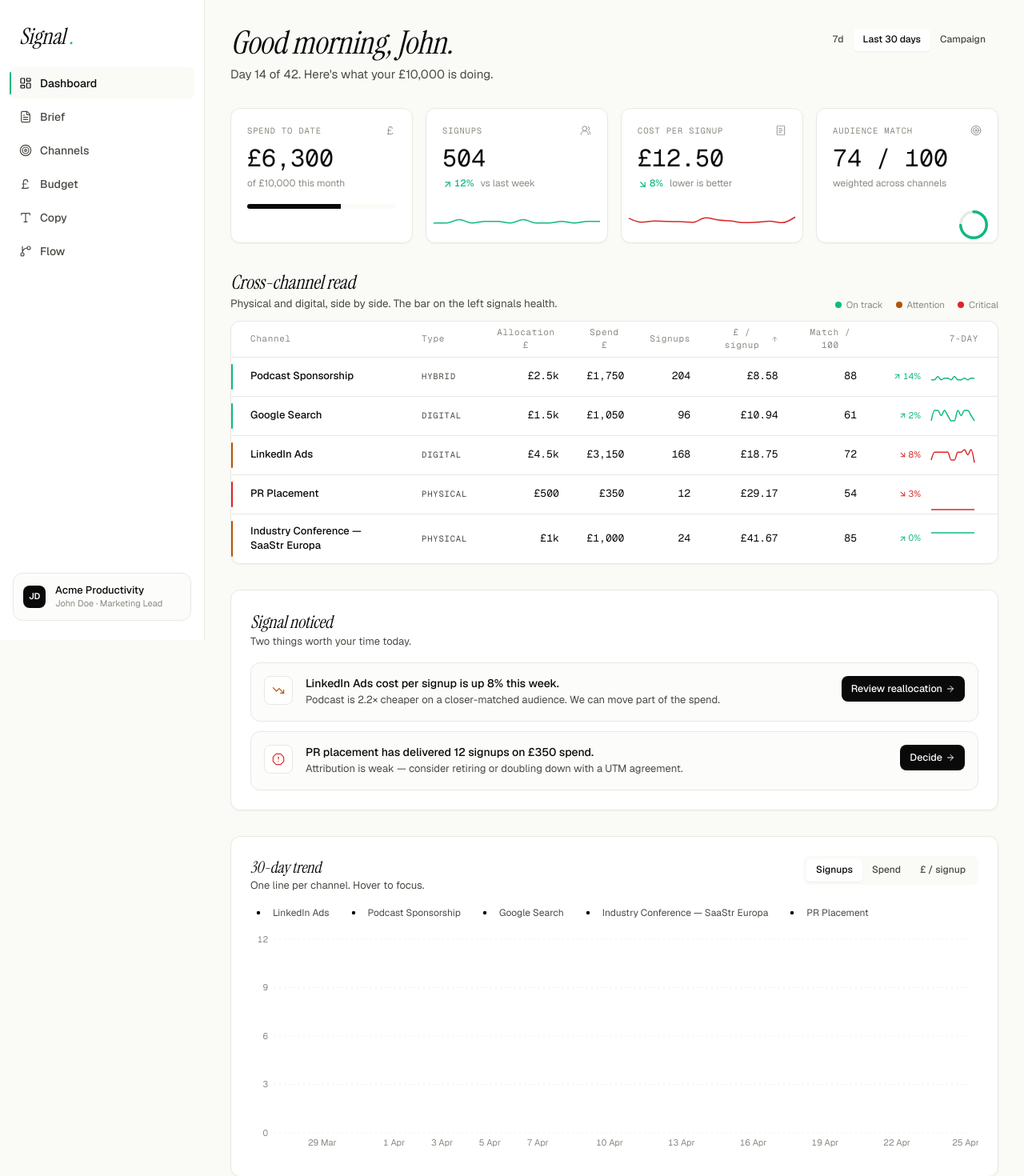
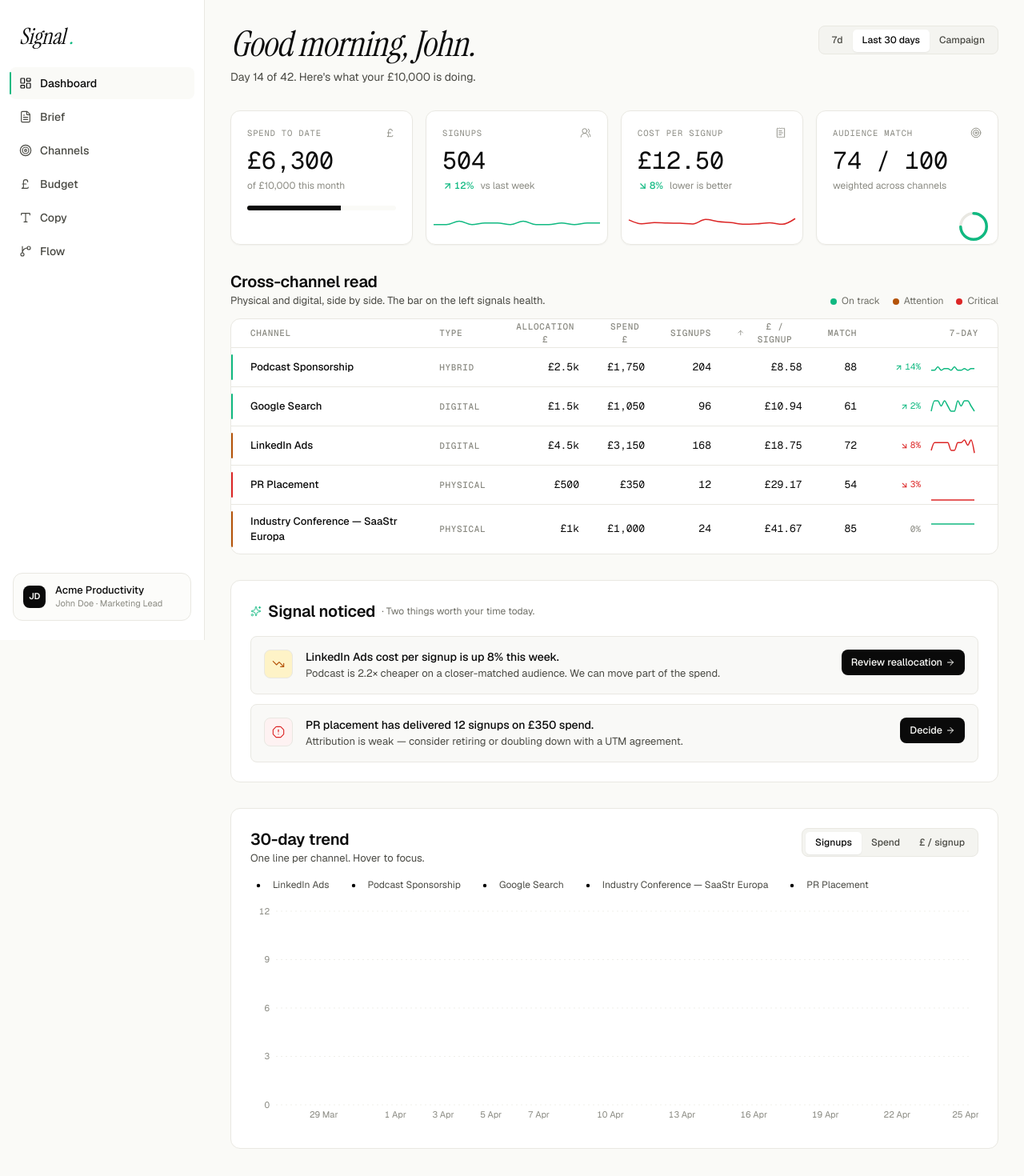
Before and after one commit to Kazemkhani/HCI-Final-Project, a Next.js app: page /dashboard in a window 1280 px wide. Shown: the top 1470 px of the page at 80% size. Built offline with nearby package versions, Linux system fonts and the light colour scheme.

Commit message:
feat(signal): R4 — dashboard, table, trend chart, alerts on new system

```diff
--- a/app/(signal)/dashboard/page.tsx
+++ b/app/(signal)/dashboard/page.tsx
@@ -1,6 +1,5 @@
 "use client";
 
-import Link from "next/link";
 import { Suspense, useState } from "react";
 import { useSearchParams } from "next/navigation";
 import { motion } from "framer-motion";
@@ -9,7 +8,6 @@ import {
   Users2,
   ReceiptText,
   Target,
-  ArrowRight,
   AlertCircle,
 } from "lucide-react";
 import { MetricTile } from "@/components/dashboard/metric-tile";
@@ -18,8 +16,9 @@ import { RadialScore } from "@/components/dashboard/radial-score";
 import { ChannelTable } from "@/components/dashboard/channel-table";
 import { TrendChart } from "@/components/dashboard/trend-chart";
 import { DashboardAlerts } from "@/components/dashboard/alerts";
+import { SegmentedTabs } from "@/components/ui/segmented-tabs";
+import { EmptyState } from "@/components/ui/empty-state";
 import { WORKSPACE, formatGBP, formatNumber } from "@/lib/mock-data";
-import { cn } from "@/lib/utils";
 
 type Range = "7d" | "30d" | "campaign";
 
@@ -57,37 +56,20 @@ function DashboardInner() {
     <div className="space-y-8">
       <header className="flex items-start justify-between gap-6 flex-wrap">
         <div>
-          <h1 className="font-display text-[36px] sm:text-[40px] leading-[1.05] text-[var(--color-ink-1)]">
+          <h1 className="font-display text-[36px] sm:text-[44px] leading-[1.05] text-[var(--color-ink-900)]">
             <Greeting name={user.firstName} />
           </h1>
-          <p className="mt-2 text-[15px] text-[var(--color-ink-2)]">
-            Day {campaign.daysRunning} of {campaign.daysTotal}. Here&apos;s what
-            your {formatGBP(monthlyBudget).replace(".00", "")} is doing.
+          <p className="mt-2 text-[14px] text-[var(--color-ink-600)]">
+            Day {campaign.daysRunning} of {campaign.daysTotal}. Here&apos;s
+            what your {formatGBP(monthlyBudget).replace(".00", "")} is doing.
           </p>
         </div>
-        <div
-          role="tablist"
-          aria-label="Date range"
-          className="inline-flex h-9 rounded-md bg-[var(--color-bg)] p-1 text-[12px]"
-        >
-          {RANGES.map((r) => (
-            <button
-              key={r.id}
-              type="button"
-              role="tab"
-              aria-selected={range === r.id}
-              onClick={() => setRange(r.id)}
-              className={cn(
-                "px-3 h-7 rounded-[5px] font-medium transition-colors",
-                range === r.id
-                  ? "bg-[var(--color-surface)] text-[var(--color-ink-1)] shadow-[0_1px_2px_rgba(10,10,10,0.06)]"
-                  : "text-[var(--color-ink-2)] hover:text-[var(--color-ink-1)]",
-              )}
-            >
-              {r.label}
-            </button>
-          ))}
-        </div>
+        <SegmentedTabs
+          ariaLabel="Date range"
+          tabs={RANGES}
+          value={range}
+          onChange={setRange}
+        />
       </header>
 
       <section
@@ -142,17 +124,17 @@ function DashboardInner() {
       <section aria-label="Cross-channel comparison" className="space-y-3">
         <div className="flex items-end justify-between gap-4 flex-wrap">
           <div>
-            <h2 className="font-display text-[24px] text-[var(--color-ink-1)]">
+            <h2 className="text-[20px] font-semibold tracking-[-0.01em] text-[var(--color-ink-900)]">
               Cross-channel read
             </h2>
-            <p className="text-[13.5px] text-[var(--color-ink-2)]">
+            <p className="text-[13px] text-[var(--color-ink-600)]">
               Physical and digital, side by side. The bar on the left signals
               health.
             </p>
           </div>
-          <div className="flex items-center gap-4 text-[11.5px] text-[var(--color-ink-3)]">
+          <div className="flex items-center gap-4 text-[12px] text-[var(--color-ink-500)]">
             <span className="inline-flex items-center gap-1.5">
-              <span className="size-2 rounded-full bg-[var(--color-accent)]" />
+              <span className="size-2 rounded-full bg-[var(--color-success)]" />
               On track
             </span>
             <span className="inline-flex items-center gap-1.5">
@@ -177,41 +159,22 @@ function DashboardInner() {
 
 function EmptyDashboard() {
   return (
-    <div className="min-h-[60vh] flex flex-col items-center justify-center text-center">
-      <h1 className="font-display text-[40px] text-[var(--color-ink-1)]">
-        Nothing running yet.
-      </h1>
-      <p className="mt-2 text-[15px] text-[var(--color-ink-2)] max-w-sm">
-        Start with a brief. We&apos;ll build the channel mix, then this page
-        comes to life.
-      </p>
-      <Link
-        href="/brief"
-        className="mt-6 inline-flex items-center gap-1.5 h-10 px-4 rounded-md bg-[var(--color-ink-1)] text-[var(--color-bg)] text-[14px] font-medium"
-      >
-        Start with a brief <ArrowRight size={14} aria-hidden />
-      </Link>
-      <div className="mt-12 w-full max-w-3xl grid grid-cols-2 sm:grid-cols-4 gap-4 opacity-50 pointer-events-none">
-        {[0, 1, 2, 3].map((i) => (
-          <div key={i} className="h-24 rounded-xl border border-dashed border-[var(--color-border)]" />
-        ))}
-      </div>
-    </div>
+    <EmptyState
+      Icon={Target}
+      title="Nothing running yet."
+      body="Start with a brief. We'll build the channel mix, then this page comes to life."
+      action={{ label: "Start with a brief", href: "/brief" }}
+    />
   );
 }
 
 function ErrorDashboard() {
   return (
-    <div className="min-h-[60vh] flex flex-col items-center justify-center text-center">
-      <AlertCircle size={20} className="text-[var(--color-negative)] mb-3" aria-hidden />
-      <h1 className="font-display text-[28px] text-[var(--color-ink-1)]">
-        Can&apos;t read the numbers right now.
-      </h1>
-      <p className="mt-2 text-[14px] text-[var(--color-ink-2)] max-w-sm">
-        Refresh in a moment. If it keeps happening, we&apos;ll let you know in
-        the inbox.
-      </p>
-    </div>
+    <EmptyState
+      Icon={AlertCircle}
+      title="Can't read the numbers right now."
+      body="Refresh in a moment. If it keeps happening, we'll let you know in the inbox."
+    />
   );
 }
 
--- a/components/dashboard/alerts.tsx
+++ b/components/dashboard/alerts.tsx
@@ -1,26 +1,22 @@
 "use client";
 
 import Link from "next/link";
-import { TrendingDown, AlertOctagon, ArrowRight } from "lucide-react";
+import { TrendingDown, AlertOctagon, ArrowRight, Sparkles } from "lucide-react";
 
 const alerts = [
   {
     id: "linkedin-vs-podcast",
     Icon: TrendingDown,
-    title:
-      "LinkedIn Ads cost per signup is up 8% this week.",
-    body:
-      "Podcast is 2.2× cheaper on a closer-matched audience. We can move part of the spend.",
+    title: "LinkedIn Ads cost per signup is up 8% this week.",
+    body: "Podcast is 2.2× cheaper on a closer-matched audience. We can move part of the spend.",
     cta: { label: "Review reallocation", href: "/budget" },
     tone: "attention" as const,
   },
   {
     id: "pr-soft",
     Icon: AlertOctagon,
-    title:
-      "PR placement has delivered 12 signups on £350 spend.",
-    body:
-      "Attribution is weak — consider retiring or doubling down with a UTM agreement.",
+    title: "PR placement has delivered 12 signups on £350 spend.",
+    body: "Attribution is weak — consider retiring or doubling down with a UTM agreement.",
     cta: { label: "Decide", href: "/channels/pr-placement" },
     tone: "critical" as const,
   },
@@ -31,42 +27,56 @@ const toneIcon: Record<"attention" | "critical", string> = {
   critical: "var(--color-negative)",
 };
 
+const toneBg: Record<"attention" | "critical", string> = {
+  attention: "var(--color-warning-soft)",
+  critical: "var(--color-negative-soft)",
+};
+
 export function DashboardAlerts() {
   return (
-    <section className="rounded-xl border border-[var(--color-border)] bg-[var(--color-surface)] shadow-[var(--shadow-sm)] p-6">
-      <header className="mb-4">
-        <h2 className="font-display text-[22px] text-[var(--color-ink-1)]">
+    <section className="rounded-lg border border-[var(--color-border)] bg-[var(--color-ink-0)] p-6">
+      <header className="mb-4 flex items-center gap-2">
+        <Sparkles
+          size={14}
+          strokeWidth={1.6}
+          className="text-[var(--color-accent)]"
+          aria-hidden
+        />
+        <h2 className="text-[20px] font-semibold tracking-[-0.01em] text-[var(--color-ink-900)]">
           Signal noticed
         </h2>
-        <p className="text-[13px] text-[var(--color-ink-2)]">
-          Two things worth your time today.
-        </p>
+        <span className="text-[12px] text-[var(--color-ink-500)]">
+          · Two things worth your time today.
+        </span>
       </header>
 
       <ul className="space-y-3">
         {alerts.map(({ id, Icon, title, body, cta, tone }) => (
           <li
             key={id}
-            className="rounded-lg border border-[var(--color-border)] p-4 flex items-start gap-4 bg-[var(--color-bg)]/50"
+            className="rounded-md border border-[var(--color-border)] p-4 flex items-start gap-4 bg-[var(--color-ink-50)]/50"
           >
-            <div
-              className="size-9 rounded-md grid place-items-center shrink-0 bg-[var(--color-surface)] border border-[var(--color-border)]"
-              style={{ color: toneIcon[tone] }}
+            <span
+              className="size-9 rounded-md grid place-items-center shrink-0 border border-[var(--color-border)]"
+              style={{
+                color: toneIcon[tone],
+                background: toneBg[tone],
+              }}
               aria-hidden
             >
               <Icon size={16} strokeWidth={1.7} />
-            </div>
+            </span>
             <div className="flex-1 min-w-0">
-              <div className="text-[14px] font-medium text-[var(--color-ink-1)] leading-snug">
+              <div className="text-[14px] font-medium text-[var(--color-ink-900)] leading-snug">
                 {title}
               </div>
-              <p className="text-[13px] text-[var(--color-ink-2)] mt-0.5">
+              <p className="text-[13px] text-[var(--color-ink-600)] mt-0.5 leading-snug">
                 {body}
               </p>
             </div>
             <Link
               href={cta.href}
-              className="shrink-0 inline-flex items-center gap-1 h-8 px-3 rounded-md text-[12.5px] font-medium bg-[var(--color-ink-1)] text-[var(--color-bg)] hover:translate-x-px transition-transform"
+              className="shrink-0 inline-flex items-center gap-1 h-8 px-3 rounded-md text-[12.5px] font-medium bg-[var(--color-ink-900)] text-[var(--color-bg)] hover:translate-x-px transition-transform"
             >
               {cta.label}
               <ArrowRight size={12} aria-hidden />
--- a/components/dashboard/channel-table.tsx
+++ b/components/dashboard/channel-table.tsx
@@ -32,7 +32,7 @@ const headers: { key: SortKey; label: string; align?: "right" }[] = [
   { key: "spend", label: "Spend £", align: "right" },
   { key: "signups", label: "Signups", align: "right" },
   { key: "costPerSignup", label: "£ / signup", align: "right" },
-  { key: "audienceMatch", label: "Match / 100", align: "right" },
+  { key: "audienceMatch", label: "Match", align: "right" },
 ];
 
 export function ChannelTable() {
@@ -63,24 +63,37 @@ export function ChannelTable() {
   };
 
   return (
-    <div className="rounded-xl border border-[var(--color-border)] bg-[var(--color-surface)] shadow-[var(--shadow-sm)] overflow-hidden">
+    <div className="rounded-lg border border-[var(--color-border)] bg-[var(--color-ink-0)] overflow-hidden">
       <div className="overflow-x-auto">
         <table className="w-full text-[13px]">
           <thead>
-            <tr className="text-[11px] uppercase tracking-[0.06em] text-[var(--color-ink-3)] font-mono">
-              {headers.map((h) => (
+            <tr>
+              {headers.map((h) => {
+                const sortState =
+                  sortKey === h.key
+                    ? asc
+                      ? "ascending"
+                      : "descending"
+                    : "none";
+                return (
                   <th
                     key={h.key}
                     scope="col"
+                    aria-sort={sortState}
                     className={cn(
-                    "h-11 px-4 first:pl-6 last:pr-6 text-left font-normal",
+                      "h-9 px-4 first:pl-6 last:pr-6 text-left font-normal",
+                      "t-meta text-[var(--color-ink-400)]",
                       h.align === "right" && "text-right",
                     )}
                   >
                     <button
                       type="button"
                       onClick={() => toggle(h.key)}
-                    className="inline-flex items-center gap-1 hover:text-[var(--color-ink-1)] transition-colors"
+                      className={cn(
+                        "inline-flex items-center gap-1 hover:text-[var(--color-ink-900)] transition-colors uppercase",
+                        h.align === "right" && "flex-row-reverse",
+                      )}
+                      aria-label={`Sort by ${h.label}`}
                     >
                       {h.label}
                       {sortKey === h.key &&
@@ -91,10 +104,11 @@ export function ChannelTable() {
                         ))}
                     </button>
                   </th>
-              ))}
+                );
+              })}
               <th
                 scope="col"
-                className="h-11 px-4 pr-6 text-right text-[11px] uppercase tracking-[0.06em] text-[var(--color-ink-3)] font-normal"
+                className="h-9 px-4 pr-6 text-right t-meta text-[var(--color-ink-400)] font-normal"
               >
                 7-day
               </th>
@@ -114,56 +128,62 @@ export function ChannelTable() {
 function ChannelRow({ channel }: { channel: Channel }) {
   const trendData = channel.trend.slice(-14).map((p) => ({ v: p.signups }));
   return (
-    <tr className="border-t border-[var(--color-border)] hover:bg-[var(--color-bg)]/40 transition-colors group">
+    <tr className="border-t border-[var(--color-border)] hover:bg-[var(--color-ink-50)] transition-colors group">
       <td className="px-4 pl-6 py-3 relative">
         <span
           aria-hidden
           className="absolute left-0 top-2 bottom-2 w-[2px] rounded-full"
           style={{ background: STATUS_COLOUR[channel.status] }}
-          title={STATUS_LABEL[channel.status]}
         />
+        <span className="sr-only">
+          Status: {STATUS_LABEL[channel.status]}.
+        </span>
         <Link
           href={`/channels/${channel.id}`}
-          className="text-[var(--color-ink-1)] font-medium group-hover:underline"
+          className="text-[var(--color-ink-900)] font-medium hover:underline underline-offset-2"
         >
           {channel.name}
         </Link>
       </td>
       <td className="px-4 py-3">
-        <span className="text-[10.5px] uppercase tracking-[0.08em] text-[var(--color-ink-2)] font-mono">
+        <span className="t-meta text-[var(--color-ink-500)]">
           {TYPE_LABEL[channel.type]}
         </span>
       </td>
-      <td className="px-4 py-3 text-right font-mono tabular-nums">
+      <td className="px-4 py-3 text-right font-mono tabular-nums text-[var(--color-ink-900)]">
         {formatGBPCompact(channel.allocation)}
       </td>
-      <td className="px-4 py-3 text-right font-mono tabular-nums">
+      <td className="px-4 py-3 text-right font-mono tabular-nums text-[var(--color-ink-900)]">
         {formatGBP(channel.spend)}
       </td>
-      <td className="px-4 py-3 text-right font-mono tabular-nums">
+      <td className="px-4 py-3 text-right font-mono tabular-nums text-[var(--color-ink-900)]">
         {formatNumber(channel.signups)}
       </td>
-      <td className="px-4 py-3 text-right font-mono tabular-nums">
+      <td className="px-4 py-3 text-right font-mono tabular-nums text-[var(--color-ink-900)]">
         £{channel.costPerSignup.toFixed(2)}
       </td>
       <td className="px-4 py-3 text-right">
-        <span className="font-mono tabular-nums">{channel.audienceMatch}</span>
+        <span className="font-mono tabular-nums text-[var(--color-ink-900)]">
+          {channel.audienceMatch}
+        </span>
       </td>
       <td className="px-4 pr-6 py-3 text-right">
         <div className="ml-auto flex items-center justify-end gap-2 w-[120px]">
           <span
             className={cn(
-              "text-[11px] tabular-nums inline-flex items-center gap-0.5",
-              channel.delta7d >= 0
-                ? "text-[var(--color-accent)]"
-                : "text-[var(--color-negative)]",
+              "text-[11px] tabular-nums inline-flex items-center gap-0.5 font-mono",
+              channel.delta7d > 0
+                ? "text-[var(--color-success)]"
+                : channel.delta7d < 0
+                  ? "text-[var(--color-negative)]"
+                  : "text-[var(--color-ink-400)]",
             )}
           >
-            {channel.delta7d >= 0 ? (
+            {channel.delta7d > 0 ? (
               <ArrowUpRight size={11} strokeWidth={2.2} aria-hidden />
-            ) : (
+            ) : channel.delta7d < 0 ? (
               <ArrowDownRight size={11} strokeWidth={2.2} aria-hidden />
-            )}
+            ) : null}
             {Math.abs(channel.delta7d)}%
           </span>
           <div className="w-16 h-6">
--- a/components/dashboard/trend-chart.tsx
+++ b/components/dashboard/trend-chart.tsx
@@ -10,20 +10,17 @@ import {
   XAxis,
   YAxis,
 } from "recharts";
-import type { TooltipContentProps } from "recharts/types/component/Tooltip";
-import type { NameType, ValueType } from "recharts/types/component/DefaultTooltipContent";
 import { CHANNELS, CHANNEL_SERIES, combinedTrend } from "@/lib/mock-data";
-import { cn } from "@/lib/utils";
+import { SegmentedTabs } from "@/components/ui/segmented-tabs";
+import { ChartTooltip } from "@/components/dashboard/chart-tooltip";
 
 type Metric = "signups" | "spend" | "costPerSignup";
 
-const metricLabels: Record<Metric, string> = {
-  signups: "Signups",
-  spend: "Spend",
-  costPerSignup: "£ / signup",
-};
-
-// Channel colour comes from CHANNEL_SERIES (id-mapped, see DESIGN.md §1.1).
+const metricTabs: { id: Metric; label: string }[] = [
+  { id: "signups", label: "Signups" },
+  { id: "spend", label: "Spend" },
+  { id: "costPerSignup", label: "£ / signup" },
+];
 
 export function TrendChart() {
   const [metric, setMetric] = useState<Metric>("signups");
@@ -31,47 +28,38 @@ export function TrendChart() {
 
   const data = combinedTrend(metric);
 
+  const tooltipFormat =
+    metric === "spend"
+      ? { prefix: "£", decimals: 0 }
+      : metric === "costPerSignup"
+        ? { prefix: "£", decimals: 2 }
+        : { decimals: 0 };
+
   return (
-    <section className="rounded-xl border border-[var(--color-border)] bg-[var(--color-surface)] shadow-[var(--shadow-sm)] p-6">
+    <section className="rounded-lg border border-[var(--color-border)] bg-[var(--color-ink-0)] p-6">
       <header className="flex items-start justify-between gap-4 mb-4 flex-wrap">
         <div>
-          <h2 className="font-display text-[20px] text-[var(--color-ink-1)]">
+          <h2 className="text-[20px] font-semibold tracking-[-0.01em] text-[var(--color-ink-900)]">
             30-day trend
           </h2>
-          <p className="text-[13px] text-[var(--color-ink-2)]">
+          <p className="text-[13px] text-[var(--color-ink-600)]">
             One line per channel. Hover to focus.
           </p>
         </div>
-        <div
-          role="tablist"
-          className="inline-flex h-9 rounded-md bg-[var(--color-bg)] p-1 text-[12px]"
-        >
-          {(Object.keys(metricLabels) as Metric[]).map((m) => (
-            <button
-              key={m}
-              type="button"
-              role="tab"
-              aria-selected={metric === m}
-              onClick={() => setMetric(m)}
-              className={cn(
-                "px-3 h-7 rounded-[5px] font-medium transition-colors",
-                metric === m
-                  ? "bg-[var(--color-surface)] text-[var(--color-ink-1)] shadow-[0_1px_2px_rgba(10,10,10,0.06)]"
-                  : "text-[var(--color-ink-2)] hover:text-[var(--color-ink-1)]",
-              )}
-            >
-              {metricLabels[m]}
-            </button>
-          ))}
-        </div>
+        <SegmentedTabs
+          ariaLabel="Trend metric"
+          tabs={metricTabs}
+          value={metric}
+          onChange={setMetric}
+        />
       </header>
 
       <div className="flex flex-wrap gap-x-5 gap-y-2 mb-4 text-[12px]">
         {CHANNELS.map((c) => {
-          const colour =
-            hovered === c.id
-              ? "var(--color-accent)"
-              : CHANNEL_SERIES[c.id];
+          const isHovered = hovered === c.id;
+          const colour = isHovered
+            ? "var(--color-accent)"
+            : CHANNEL_SERIES[c.id];
           return (
             <button
               key={c.id}
@@ -80,8 +68,9 @@ export function TrendChart() {
               onMouseLeave={() => setHovered(null)}
               onFocus={() => setHovered(c.id)}
               onBlur={() => setHovered(null)}
-              className="group inline-flex items-center gap-2 text-[var(--color-ink-2)] hover:text-[var(--color-ink-1)]"
+              aria-pressed={isHovered}
               aria-label={`Highlight ${c.name} on chart`}
+              className="group inline-flex items-center gap-2 text-[var(--color-ink-600)] hover:text-[var(--color-ink-900)]"
             >
               <svg
                 aria-hidden
@@ -96,7 +85,7 @@ export function TrendChart() {
                   x2={20}
                   y2={4}
                   stroke={colour}
-                  strokeWidth={hovered === c.id ? 2.2 : 1.6}
+                  strokeWidth={isHovered ? 2.2 : 1.6}
                 />
                 <circle cx={10} cy={4} r={2.2} fill={colour} />
               </svg>
@@ -128,7 +117,7 @@ export function TrendChart() {
             <YAxis
               tickLine={false}
               axisLine={false}
-              width={42}
+              width={44}
               allowDecimals={false}
               tickFormatter={(n: number) =>
                 metric === "spend"
@@ -141,7 +130,21 @@ export function TrendChart() {
               }
             />
             <Tooltip
-              content={(props) => <ChartTooltip {...props} metric={metric} />}
+              cursor={{ stroke: "var(--color-border)" }}
+              content={(props) => (
+                <ChartTooltip
+                  {...props}
+                  format={tooltipFormat}
+                  labelFormatter={(label) =>
+                    label
+                      ? new Date(String(label)).toLocaleDateString("en-GB", {
+                          day: "numeric",
+                          month: "short",
+                        })
+                      : ""
+                  }
+                />
+              )}
             />
             {CHANNELS.map((c) => (
               <Line
@@ -166,56 +169,3 @@ export function TrendChart() {
     </section>
   );
 }
-
-type ChartTooltipProps = TooltipContentProps<ValueType, NameType> & {
-  metric: Metric;
-};
-
-function formatTooltipValue(v: ValueType | undefined, metric: Metric): string {
-  const n = typeof v === "number" ? v : Number(Array.isArray(v) ? v[0] : v);
-  if (Number.isNaN(n)) return String(v ?? "");
-  return n.toFixed(metric === "costPerSignup" ? 2 : 0);
-}
-
-function ChartTooltip({
-  active,
-  label,
-  payload,
-  metric,
-}: ChartTooltipProps) {
-  if (!active || !payload?.length) return null;
-  const date = label
-    ? new Date(String(label)).toLocaleDateString("en-GB", {
-        day: "numeric",
-        month: "short",
-      })
-    : "";
-  return (
-    <div className="rounded-lg border border-[var(--color-border)] bg-[var(--color-surface)] shadow-[var(--shadow-md)] p-3 min-w-[200px]">
-      <div className="text-[11px] uppercase tracking-[0.08em] font-mono text-[var(--color-ink-3)] mb-2">
-        {date}
-      </div>
-      <div className="space-y-1">
-        {payload.map((p) => (
-          <div
-            key={String(p.dataKey)}
-            className="flex items-center justify-between gap-4 text-[12px]"
-          >
-            <span className="inline-flex items-center gap-2">
-              <span
-                aria-hidden
-                className="size-2 rounded-full"
-                style={{ background: p.color }}
-              />
-              <span className="text-[var(--color-ink-2)]">{p.name}</span>
-            </span>
-            <span className="font-mono tabular-nums text-[var(--color-ink-1)]">
-              {metric === "spend" || metric === "costPerSignup" ? "£" : ""}
-              {formatTooltipValue(p.value, metric)}
-            </span>
-          </div>
-        ))}
-      </div>
-    </div>
-  );
-}
```
Lines whose indentation alone changed are shown as unchanged.
